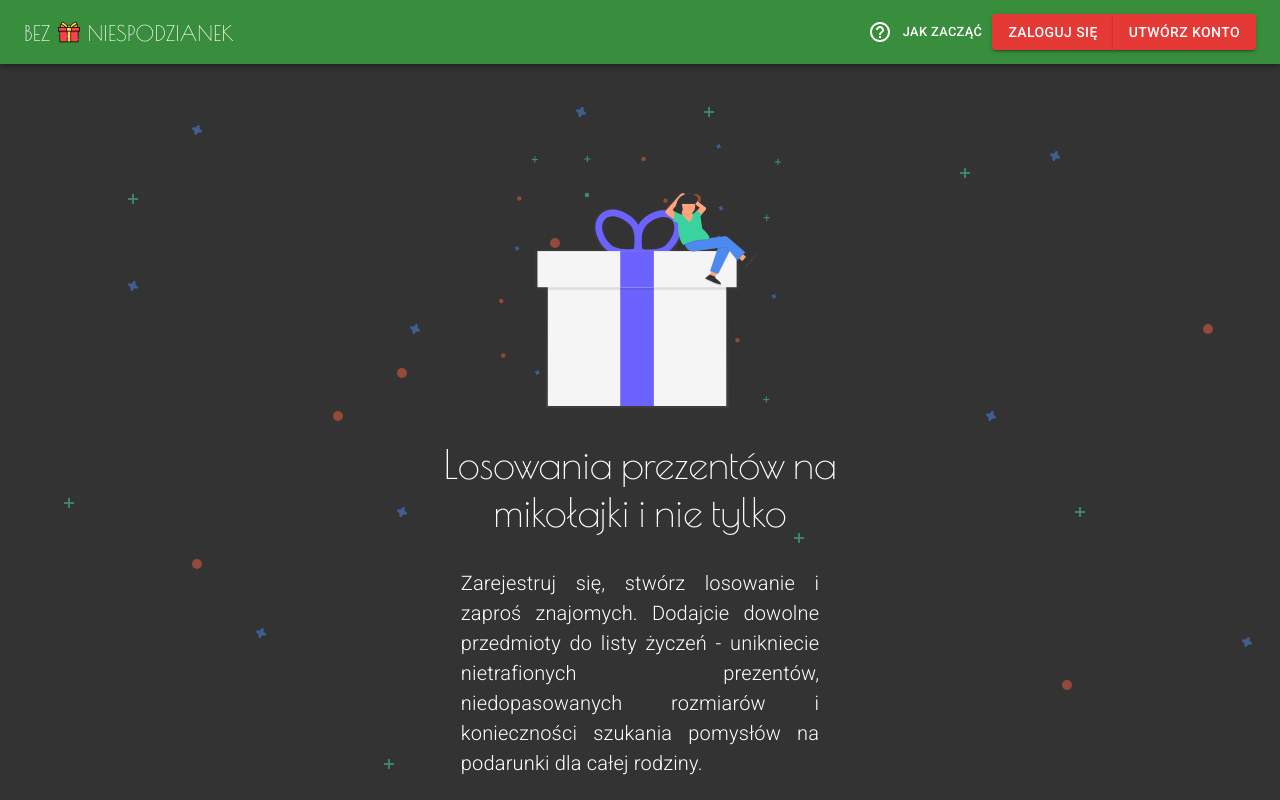
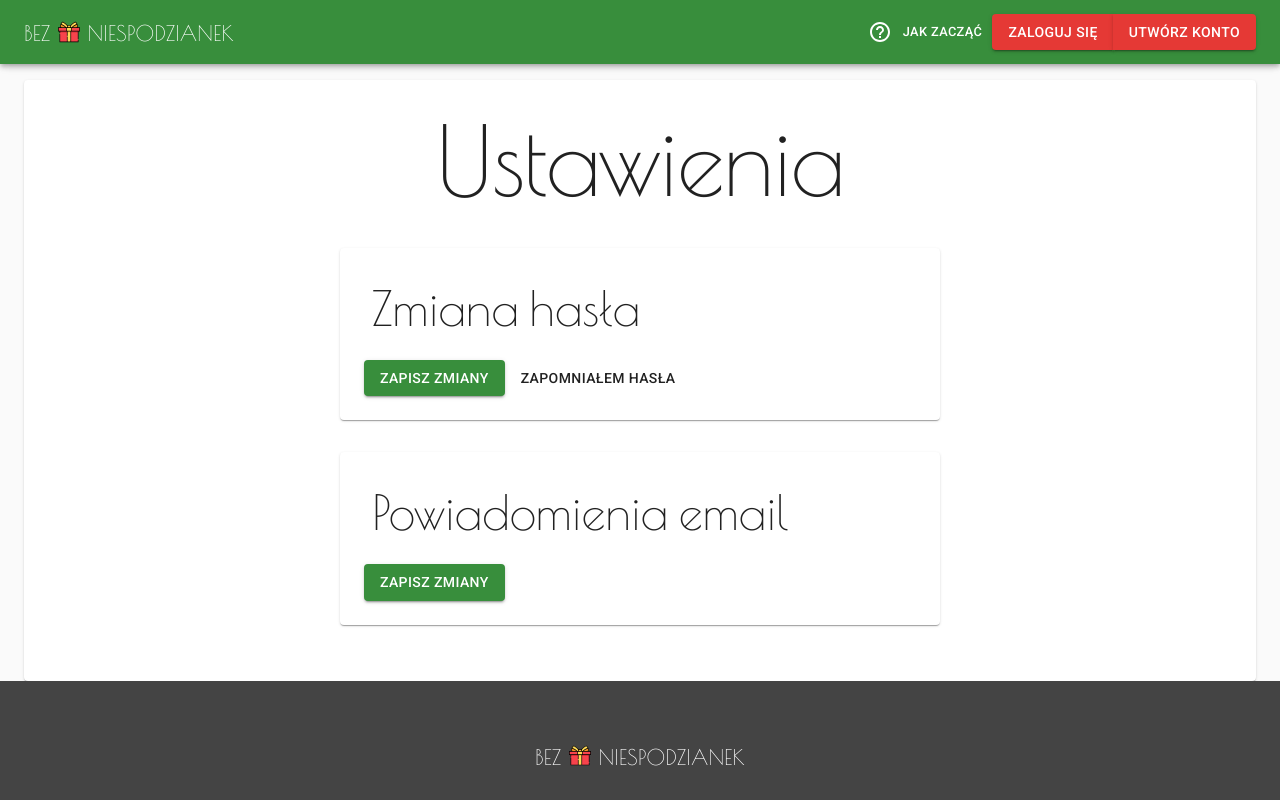
Before and after one commit to Bruinen90/gifts-front, a React (Create React App) app: page /ustawienia in a window 1280 px wide. Shown: the top 800 px of the page. Built offline with nearby package versions, Linux system fonts and the light colour scheme.

Commit message:
Basic layout and link to settings page

```diff
--- a/src/App.tsx
+++ b/src/App.tsx
@@ -1,44 +1,45 @@
-import React, { useEffect } from 'react';
-import axios from 'axios';
-import { useDispatch } from 'react-redux';
-import Home from './pages/Home/Home';
-import { CssBaseline, ThemeProvider } from '@material-ui/core';
-import { theme } from './common/theme';
-import { BrowserRouter, Switch, Route } from 'react-router-dom';
-import * as watchersTypes from './store/actions/watcherTypes';
+import React, { useEffect } from "react";
+import axios from "axios";
+import { useDispatch } from "react-redux";
+import Home from "./pages/Home/Home";
+import { CssBaseline, ThemeProvider } from "@material-ui/core";
+import { theme } from "./common/theme";
+import { BrowserRouter, Switch, Route } from "react-router-dom";
+import * as watchersTypes from "./store/actions/watcherTypes";
 
 // Components
-import NavBar from './components/NavBar/NavBar';
+import NavBar from "./components/NavBar/NavBar";
 
 // Pages
-import Login from './pages/Login/Login';
-import Signup from './pages/Signup/Signup';
-import CreateDraw from './pages/CreateDraw/CreateDraw';
-import MyDraws from './pages/MyDraws/MyDraws';
-import Wishlist from './pages/Wishlist/Wishlist';
-import CreateWish from './pages/CreateWish/CreateWish';
-import { Friends } from './pages/Friends/Friends';
-import { ShoppingList } from './pages/ShoppingList/ShoppingList';
-import { ErrorPrompt } from './components/ErrorPrompt/ErrorPrompt';
-import { ResetPassword } from './pages/ResetPassword/ResetPassword';
-import { NewPassword } from './pages/NewPassword/NewPassword';
-import { EmailSentConfirmation } from './pages/EmailSentConfirmation/EmailSentConfirmation';
-import Footer from './components/Footer/Footer';
+import Login from "./pages/Login/Login";
+import Signup from "./pages/Signup/Signup";
+import CreateDraw from "./pages/CreateDraw/CreateDraw";
+import MyDraws from "./pages/MyDraws/MyDraws";
+import Wishlist from "./pages/Wishlist/Wishlist";
+import CreateWish from "./pages/CreateWish/CreateWish";
+import { Friends } from "./pages/Friends/Friends";
+import { ShoppingList } from "./pages/ShoppingList/ShoppingList";
+import { ErrorPrompt } from "./components/ErrorPrompt/ErrorPrompt";
+import { ResetPassword } from "./pages/ResetPassword/ResetPassword";
+import { NewPassword } from "./pages/NewPassword/NewPassword";
+import { EmailSentConfirmation } from "./pages/EmailSentConfirmation/EmailSentConfirmation";
+import { UserSettings } from "./pages/UserSettings/UserSettings";
+import Footer from "./components/Footer/Footer";
 
 // Styles
-import * as Styled from './stylesApp';
+import * as Styled from "./stylesApp";
 
-axios.defaults.baseURL = 'http://localhost:8080';
+axios.defaults.baseURL = "http://localhost:8080";
 // axios.defaults.baseURL = 'https://bez-niespodzianek.herokuapp.com/';
 
 const App = () => {
     const dispatch = useDispatch();
     useEffect(() => {
-		const token = localStorage.getItem('token');
+        const token = localStorage.getItem("token");
         if (token) {
-			dispatch({ type: 'USER_AUTOLOGIN_WATCHER' });
-			dispatch({ type: 'FETCH_USER_DRAWS_LIST_WATCHER' });
-			dispatch({ type: 'FETCH_USER_WISHES_WATCHER' });
+            dispatch({ type: "USER_AUTOLOGIN_WATCHER" });
+            dispatch({ type: "FETCH_USER_DRAWS_LIST_WATCHER" });
+            dispatch({ type: "FETCH_USER_WISHES_WATCHER" });
             dispatch({ type: watchersTypes.WATCH_GET_INVITATIONS });
             dispatch({ type: watchersTypes.WATCH_FETCH_USER_FRIENDS });
             dispatch({ type: watchersTypes.WATCH_FETCH_SHOPPING_LIST });
@@ -74,6 +75,7 @@ const App = () => {
                             path="/wyslano-link"
                             component={EmailSentConfirmation}
                         />
+                        <Route path="/ustawienia" component={UserSettings} />
                         <Route path="/" component={Home} />
                     </Switch>
                     <ErrorPrompt />
--- /dev/null
+++ b/src/components/EmailSettings/EmailSettings.tsx
@@ -0,0 +1,55 @@
+import React, { useState, useEffect } from "react";
+import { useSelector } from "react-redux";
+
+// MUI
+import {
+    Typography,
+    CardContent,
+    CardActions,
+    Button,
+    Switch,
+} from "@material-ui/core";
+
+// Components
+import { CenteredCard } from "../CenteredCard/CenteredCard";
+
+// Types
+import { State } from "../../types/State";
+
+interface EmailsState {
+    emailInEdit: boolean;
+    emailChanged: boolean;
+    newEmail?: string;
+    password?: string;
+    unsubscribed: boolean;
+}
+
+export const EmailSettings: React.FC = () => {
+    const user = useSelector((state: State) => state.auth);
+
+    const [emailsForm, setEmailsForm] = useState<EmailsState>({
+        emailInEdit: false,
+        emailChanged: false,
+        unsubscribed: false,
+    });
+
+    useEffect(() => {
+        setEmailsForm((prev) => ({
+            ...prev,
+            unsubscribed: user.unsubscribed!,
+        }));
+    }, []);
+    return (
+        <CenteredCard>
+            <CardContent>
+                <Typography variant="h3">Powiadomienia email</Typography>
+                <form></form>
+            </CardContent>
+            <CardActions>
+                <Button variant="contained" color="primary" type="submit">
+                    Zapisz zmiany
+                </Button>
+            </CardActions>
+        </CenteredCard>
+    );
+};
--- /dev/null
+++ b/src/components/PasswordSettings/PasswordSettings.tsx
@@ -0,0 +1,42 @@
+import React, { useState } from "react";
+import { useSelector } from "react-redux";
+import { Link as RouterLink } from "react-router-dom";
+
+// MUI
+import {
+    Typography,
+    CardContent,
+    CardActions,
+    Button,
+} from "@material-ui/core";
+
+// Components
+import { CenteredCard } from "../CenteredCard/CenteredCard";
+
+// Types
+import { State } from "../../types/State";
+
+export const PasswordSettings: React.FC = () => {
+    const user = useSelector((state: State) => state.auth);
+
+    const [password, setPasswordForm] = useState({
+        oldPassword: "",
+        newPassword: "",
+        reNewPassword: "",
+    });
+    return (
+        <CenteredCard>
+            <CardContent>
+                <Typography variant="h3">Zmiana hasła</Typography>
+            </CardContent>
+            <CardActions>
+                <Button variant="contained" color="primary" type="submit">
+                    Zapisz zmiany
+                </Button>
+                <Button component={RouterLink} to="/zresetuj-haslo">
+                    Zapomniałem hasła
+                </Button>
+            </CardActions>
+        </CenteredCard>
+    );
+};
--- a/src/components/SignInUpOut/SignInUpOut.tsx
+++ b/src/components/SignInUpOut/SignInUpOut.tsx
@@ -4,12 +4,8 @@ import { useDispatch } from "react-redux";
 import { Link as RouterLink } from "react-router-dom";
 
 // MUI
-import {
-    ButtonGroup,
-    Button,
-    Box,
-    Typography,
-} from "@material-ui/core";
+import { ButtonGroup, Button, Box } from "@material-ui/core";
+import { Person } from "@material-ui/icons";
 
 interface ButtonsWrapperProps {
     variant: "horizontal" | "vertical";
@@ -37,7 +33,11 @@ interface SignInUpOutProps {
     closeDrawer?: () => void;
 }
 
-const SignInUpOut: React.FC<SignInUpOutProps> = ({ username, variant, closeDrawer }) => {
+const SignInUpOut: React.FC<SignInUpOutProps> = ({
+    username,
+    variant,
+    closeDrawer,
+}) => {
     const dispatch = useDispatch();
     const history = useHistory();
 
@@ -48,7 +48,21 @@ const SignInUpOut: React.FC<SignInUpOutProps> = ({ username, variant, closeDrawe
     return username ? (
         <Box display="flex" alignItems="flex-end" marginLeft="2rem">
             <Box marginRight={2}>
-                <Typography>Witaj {username}</Typography>
+                <Button
+                    component={RouterLink}
+                    to="/ustawienia"
+                    style={{
+                        color: "inherit",
+                        textDecoration: "none",
+                        display: "flex",
+                        alignItems: "center",
+                        padding: "8px",
+                        textTransform: 'none',
+                    }}
+                    onClick={closeDrawer}
+                >
+                    <Person style={{ marginRight: "8px" }} /> {username}
+                </Button>
             </Box>
             <Button color="inherit" variant="outlined" onClick={handleLogout}>
                 Wyloguj się
--- /dev/null
+++ b/src/pages/UserSettings/UserSettings.tsx
@@ -0,0 +1,28 @@
+import React, { useState, useEffect } from "react";
+import { useSelector } from "react-redux";
+import { Link as RouterLink } from "react-router-dom";
+
+// MUI
+import { Typography } from "@material-ui/core";
+
+// Components
+import PageWrapper from "../../components/PageWrapper/PageWrapper";
+import { EmailSettings } from "../../components/EmailSettings/EmailSettings";
+
+// Types
+import { State } from "../../types/State";
+import { PasswordSettings } from "../../components/PasswordSettings/PasswordSettings";
+
+export const UserSettings: React.FC = () => {
+    const user = useSelector((state: State) => state.auth);
+
+    return (
+        <PageWrapper>
+            <Typography variant="h1" align="center">
+                Ustawienia
+            </Typography>
+            <PasswordSettings />
+            <EmailSettings />
+        </PageWrapper>
+    );
+};
--- a/src/store/sagas/auth/loginUser.tsx
+++ b/src/store/sagas/auth/loginUser.tsx
@@ -26,7 +26,7 @@ export function* loginUser(action: {
                         usernameOrEmail: "${payload.username}",
                         password: "${payload.password}"
                     })
-                { token userId username email }
+                { token userId username email unsubscribed }
             }`,
     };
     yield put(
--- a/src/types/State.tsx
+++ b/src/types/State.tsx
@@ -23,6 +23,7 @@ export interface AuthState {
     token?: string;
     _id?: string;
     loginError?: string;
+    unsubscribed?: boolean;
 }
 
 export interface DrawState {
```
Lines whose indentation alone changed are shown as unchanged.
